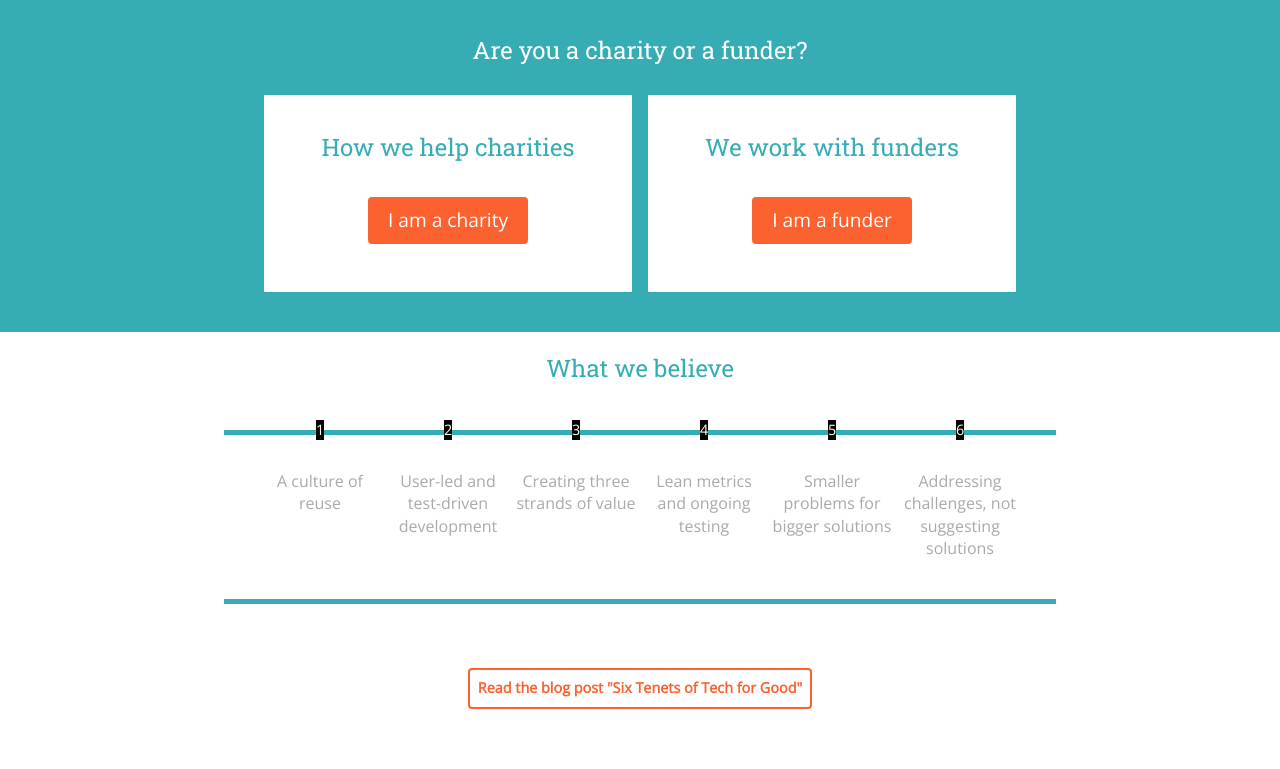
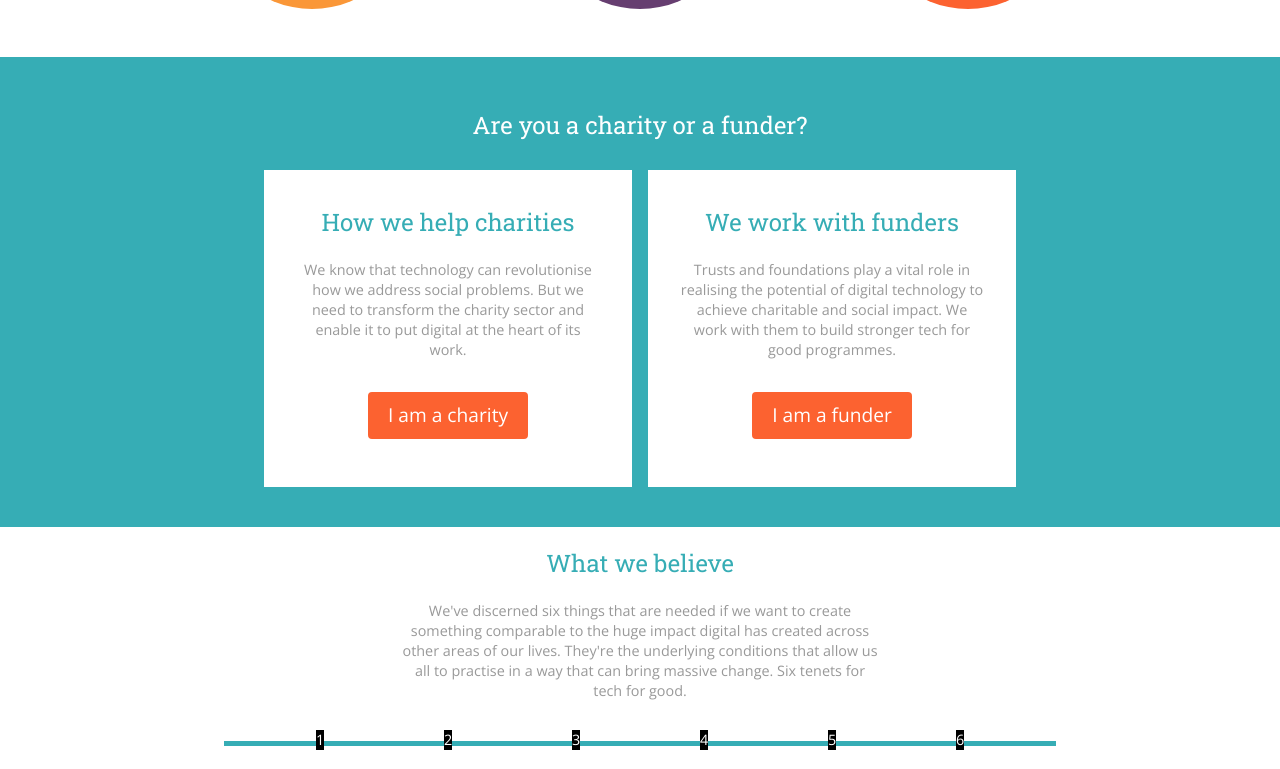
Before and after one commit to TechforgoodCAST/cast-website2.0, a Jekyll site: the page built from index.html, in a window 1280 px wide and 900 px high, scrolled down 797 px, cut to the strip 0-769 px from the top of the window. Built offline with Jekyll 4.4.1, drawn with Linux system fonts in a browser that asks for light colours; some of the changed text lies outside the part shown.

Commit message:
adds fuse alumni and funded by sections, move all text into non dato yaml files

```diff
--- /dev/null
+++ b/_data/home_text.yml
@@ -0,0 +1,12 @@
+main_headline: We help funders, nonprofits, businesses and government put digital
+  at the heart of their service delivery and drive organisational change.
+what_we_believe: We've discerned six things that are needed if we want to create something
+  comparable to the huge impact digital has created across other areas of our lives.
+  They're the underlying conditions that allow us all to practise in a way that can
+  bring massive change. Six tenets for tech for good.
+we_work_with_funders: Trusts and foundations play a vital role in realising the potential
+  of digital technology to achieve charitable and social impact. We work with them
+  to build stronger tech for good programmes.
+how_we_help_charities: We know that technology can revolutionise how we address social
+  problems. But we need to transform the charity sector and enable it to put digital
+  at the heart of its work.
--- a/_data/logos.yml
+++ b/_data/logos.yml
@@ -1,2 +1,8 @@
 fuse: https://www.datocms-assets.com/4269/1515512443-fuse.png
 fellowship: https://www.datocms-assets.com/4269/1515512440-fellowship.png
+funded_by_comic:
+  image_url: https://www.datocms-assets.com/4269/1515684534-funded-by-comic.jpg
+  link: https://www.comicrelief.com/
+big_lottery_fund:
+  image_url: https://www.datocms-assets.com/4269/1515422959-lottery.jpg
+  link: https://www.biglotteryfund.org.uk/
```
Also changed, not shown: _pages/for-charities/fuse.html (+16 -0 lines), dato.config.rb (+0 -22 lines), 1 other file.
